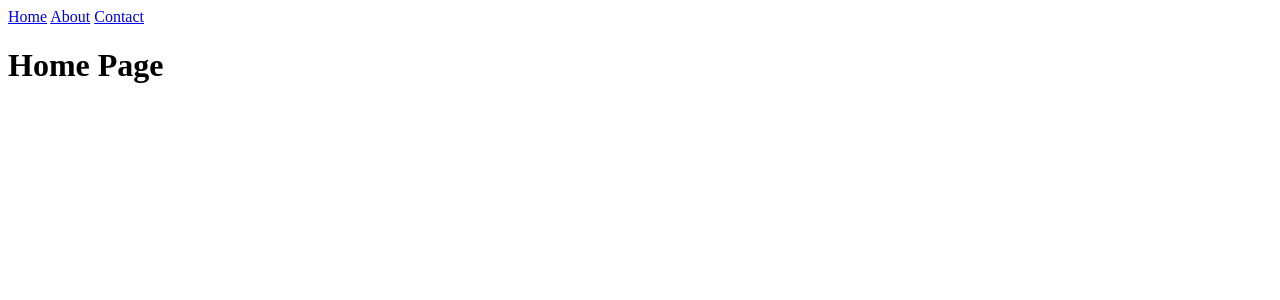
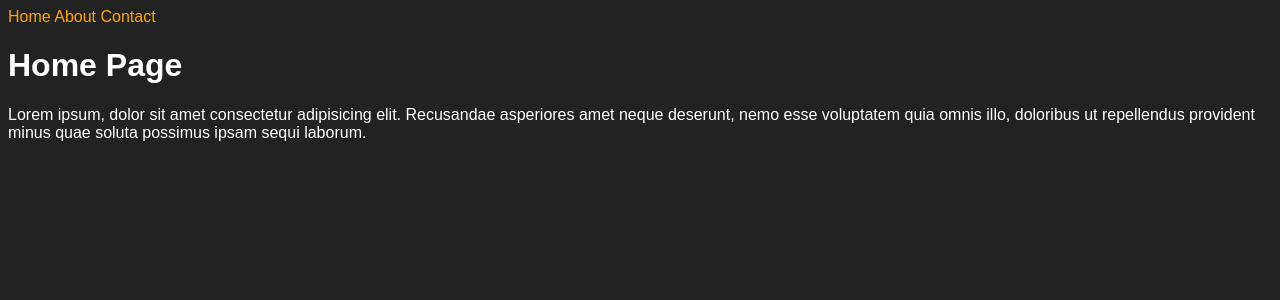
Before and after one commit to BenceSomosi/Django-Core-1, a Django app: page / in a window 1280 px wide. Shown: the top 300 px of the page. Run offline with Django 3.2, Linux system fonts and the light colour scheme.

Commit message:
Static files and main.css added

```diff
--- a/Photographer/settings.py
+++ b/Photographer/settings.py
@@ -120,3 +120,4 @@ USE_TZ = True
 # https://docs.djangoproject.com/en/3.0/howto/static-files/
 
 STATIC_URL = '/static/'
+STATICFILES_DIRS = [os.path.join(BASE_DIR, "static")]
--- /dev/null
+++ b/static/css/main.css
@@ -0,0 +1,14 @@
+body {
+    background-color: #222222;
+    font-family: Arial, Helvetica, sans-serif;
+    color: white;
+}
+
+a {
+    color: orange;
+    text-decoration: none;
+}
+
+a:hover {
+    color: white;
+}
--- a/templates/_base.html
+++ b/templates/_base.html
@@ -1,8 +1,11 @@
 <!DOCTYPE html>
+{% load static %}
+
 <html lang="en">
 <head>
     <meta charset="UTF-8">
     <meta name="viewport" content="width=device-width, initial-scale=1.0">
+    <link rel="stylesheet" href="{% static 'css/main.css' %}">
     <title>{% block title %}{% endblock title %}</title>
 </head>
 <body>
--- a/templates/about.html
+++ b/templates/about.html
@@ -4,4 +4,5 @@
 
 {% block content %}
 <h1>About Page</h1>
+<p>Lorem ipsum dolor sit amet consectetur adipisicing elit. Nam doloremque tempora soluta ut sed minima dignissimos consequuntur blanditiis in ipsum cum, excepturi ad explicabo quo! Vitae tempore consequatur vero ipsam!</p>
 {% endblock content %}
--- a/templates/home.html
+++ b/templates/home.html
@@ -4,4 +4,6 @@
 
 {% block content %}
 <h1>Home Page</h1>
+
+<p>Lorem ipsum, dolor sit amet consectetur adipisicing elit. Recusandae asperiores amet neque deserunt, nemo esse voluptatem quia omnis illo, doloribus ut repellendus provident minus quae soluta possimus ipsam sequi laborum.</p>
 {% endblock content %}
```
Also changed, not shown: templates/contact.html (+12 -0 lines).
